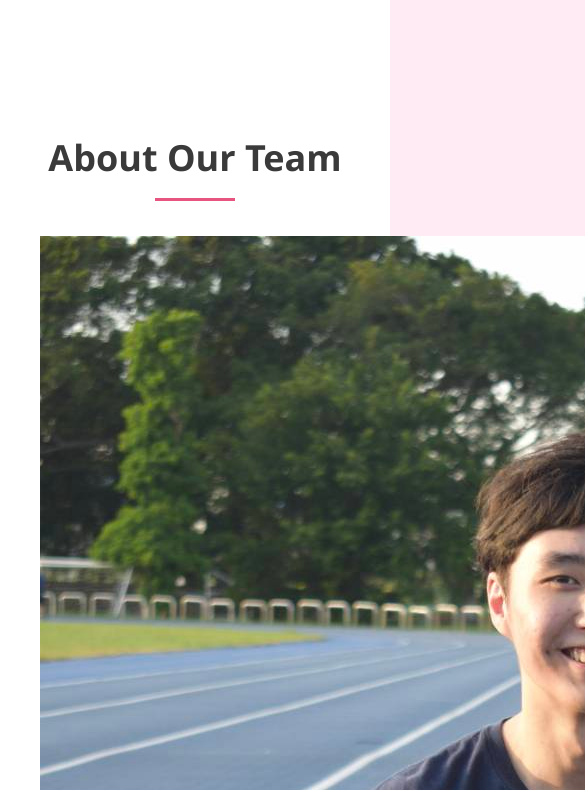
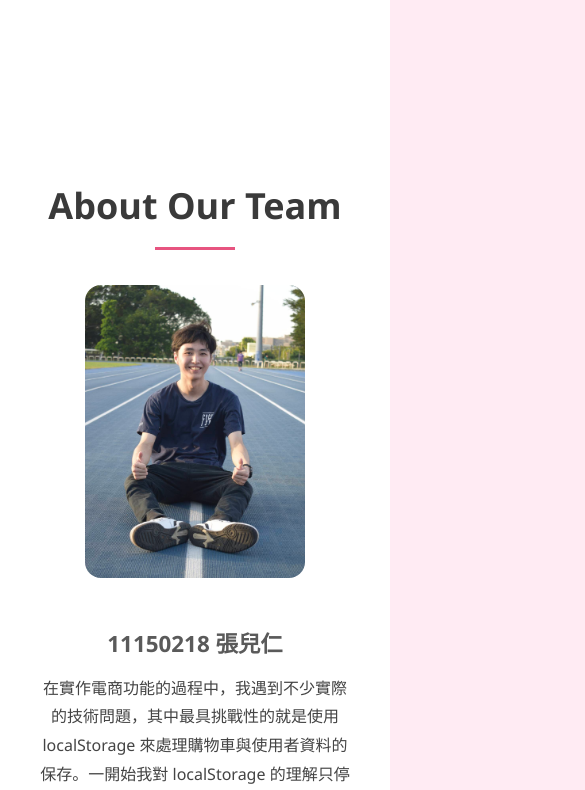
Before and after one commit to Eeeeeld/harlow_main, a plain HTML site: page index.html in a window 390 px wide. Shown: the part 4462-5252 px from the top of the page, 585 px wide, since content can reach past the window. Drawn offline with Linux system fonts and the light colour scheme.

Commit message:
Update style.css

```diff
--- a/assets/style.css
+++ b/assets/style.css
@@ -290,10 +290,22 @@
             align-items: center;
         }
         .about-image img {
+            width: 250px;
+            height: 400px;
+            border-radius: 10px;
+            box-shadow: 0 10px 30px rgba(0,0,0,0.1);
+            transition: transform 0.5s ease;
+
+        }
+
+        .aboutus-image img {
             width: 100%;
             border-radius: 10px;
             box-shadow: 0 10px 30px rgba(0,0,0,0.1);
             transition: transform 0.5s ease;
+        }
+        .aboutus-image:hover img {
+            transform: scale(1.02);
         }
         .about-image:hover img {
             transform: scale(1.02);
@@ -302,6 +314,43 @@
             margin-bottom: 20px;
             line-height: 1.8;
         }
+        /* Team About Section */
+        .team-member {
+            display: flex;
+            align-items: center;
+            gap: 40px;
+            margin-bottom: 80px;
+        }
+
+        .team-member.reverse {
+            flex-direction: row-reverse;
+        }
+
+        .team-image {
+            flex: 1;
+        }
+
+        .team-image img {
+            width: 100%;
+            max-width: 320px;
+            border-radius: 16px;
+            object-fit: cover;
+        }
+
+        .team-content {
+            flex: 2;
+        }
+
+        .team-content h3 {
+            font-size: 1.4rem;
+            margin-bottom: 12px;
+        }
+
+        .team-content p {
+            line-height: 1.8;
+            color: #444;
+        }
+
         .contact {
             padding: 80px 0;
             background-color: var(--primary);
@@ -722,4 +771,13 @@
             nav ul li {
                 margin-left: 15px;
             }
+            .team-member,
+            .team-member.reverse {
+                flex-direction: column;
+                text-align: center;
+            }
+
+            .team-image img {
+                max-width: 220px;
+            }
         }
```
